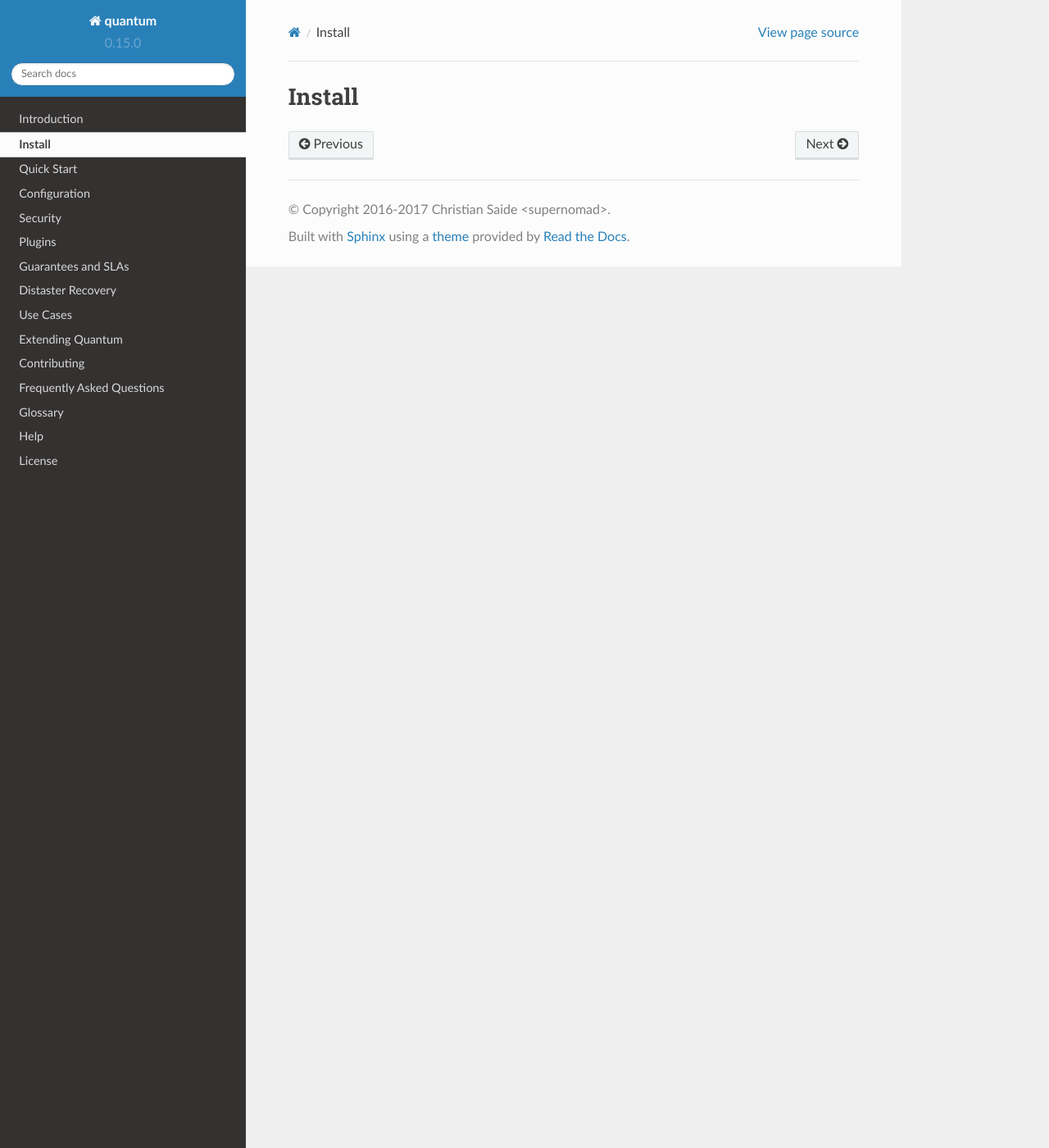
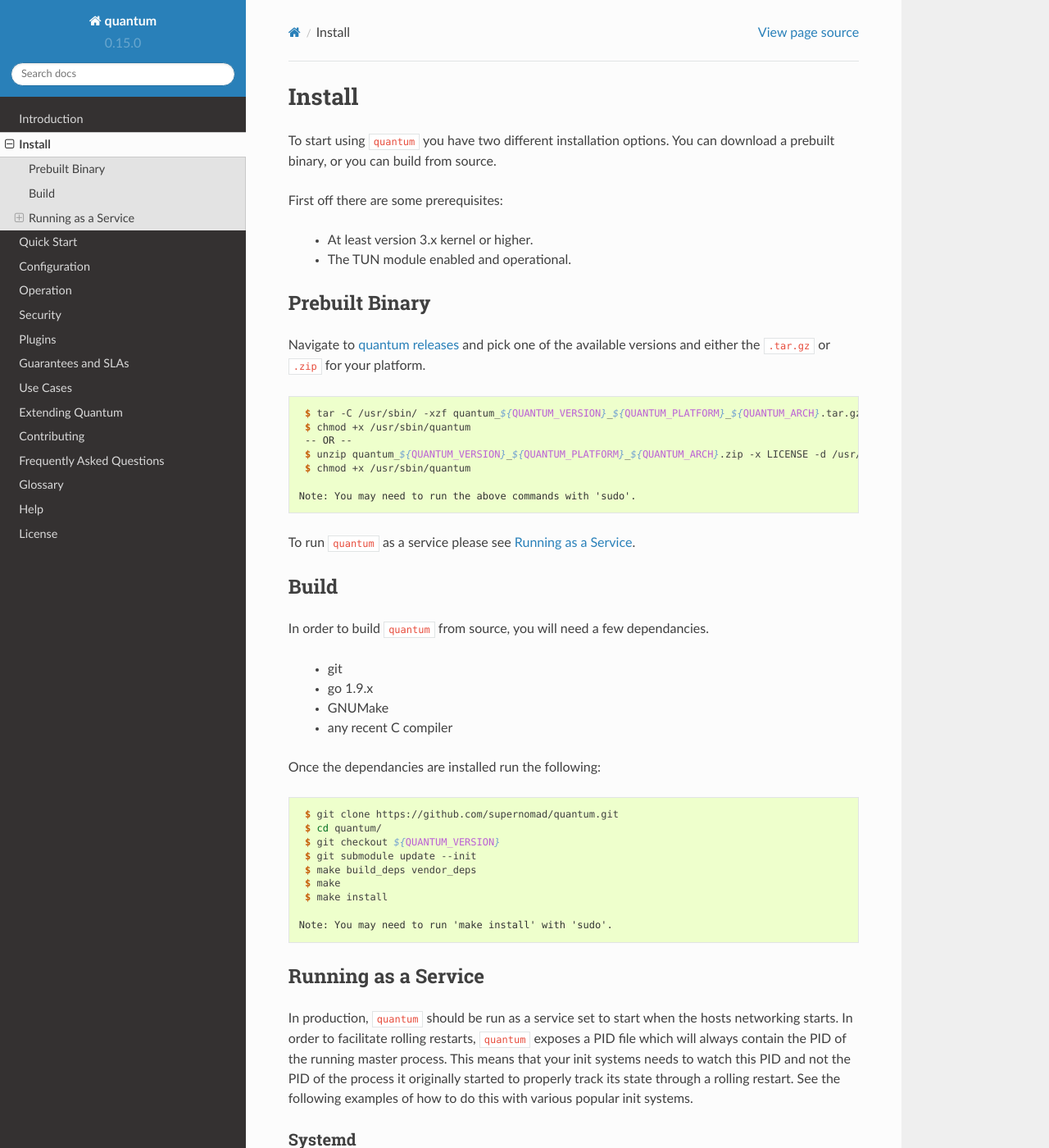
Before and after one commit to supernomad/quantum, a Sphinx documentation site: the page built from docs/install.rst, in a window 1280 px wide and 1400 px high. Shown: the whole window at 82% size. Built offline with Sphinx 7.4.7 and the Read the Docs theme 2.0.0, drawn with Linux system fonts in a browser that asks for light colours; some of the changed text lies outside the part shown.

Commit message:
A good amount of changes and tweaks

```diff
--- a/docs/configuration.rst
+++ b/docs/configuration.rst
@@ -28,8 +28,6 @@
 {{ section.name }}
 {{ "-" * section.name|length }}
 
-----------------------
-
 {{ section.description }}
 
 {% for option in section.options %}
--- a/docs/contribute.rst
+++ b/docs/contribute.rst
@@ -25,3 +25,4 @@
   #. Before a PR is opened, ``make all check`` must succeed locally.
   #. All jenkins builds must pass successfully.
   #. The merged changes *must* be rebased on develop of the original `quantum repo <https://github.com/supernomad/quantum>`_.
+  #. Relevant documentation has been added for any new features.
--- a/docs/dr.rst
+++ /dev/null
@@ -1,3 +0,0 @@
-####################
- Distaster Recovery
-####################
--- a/docs/install.rst
+++ b/docs/install.rst
@@ -1,3 +1,68 @@
 #########
  Install
 #########
+
+To start using ``quantum`` you have two different installation options. You can download a prebuilt binary, or you can build from source.
+
+First off there are some prerequisites:
+
+  * At least version 3.x kernel or higher.
+  * The TUN module enabled and operational.
+
+Prebuilt Binary
+===============
+
+Navigate to `quantum releases <https://github.com/supernomad/quantum/releases>`_ and pick one of the available versions and either the ``.tar.gz`` or ``.zip`` for your platform.
+
+.. code-block:: console
+
+   $ tar -C /usr/sbin/ -xzf quantum_${QUANTUM_VERSION}_${QUANTUM_PLATFORM}_${QUANTUM_ARCH}.tar.gz --exclude='LICENSE'
+   $ chmod +x /usr/sbin/quantum
+   -- OR --
+   $ unzip quantum_${QUANTUM_VERSION}_${QUANTUM_PLATFORM}_${QUANTUM_ARCH}.zip -x LICENSE -d /usr/sbin/
+   $ chmod +x /usr/sbin/quantum
+
+  Note: You may need to run the above commands with 'sudo'.
+
+To run ``quantum`` as a service please see :ref:`running_as_a_serivce`.
+
+Build
+=====
+
+In order to build ``quantum`` from source, you will need a few dependancies.
+
+  * git
+  * go 1.9.x
+  * GNUMake
+  * any recent C compiler
+
+Once the dependancies are installed run the following:
+
+.. code-block:: console
+
+   $ git clone https://github.com/supernomad/quantum.git
+   $ cd quantum/
+   $ git checkout ${QUANTUM_VERSION}
+   $ git submodule update --init
+   $ make build_deps vendor_deps
+   $ make
+   $ make install
+
+  Note: You may need to run 'make install' with 'sudo'.
+
+.. _running_as_a_serivce:
+
+Running as a Service
+====================
+
+In production, ``quantum`` should be run as a service set to start when the hosts networking starts. In order to facilitate rolling restarts, ``quantum`` exposes a PID file which will always contain the PID of the running master process. This means that your init systems needs to watch this PID and not the PID of the process it originally started to properly track its state through a rolling restart. See the following examples of how to do this with various popular init systems.
+
+Systemd
+-------
+
+To run ``quantum`` in systemd see `this example unit file <https://github.com/supernomad/quantum/blob/master/dist/systemd/quantum.service>`_.
+
+Upstart
+-------
+
+To run ``quantum`` in upstart see `this example configuration file <https://github.com/supernomad/quantum/blob/master/dist/upstart/quantum.conf>`_.
--- /dev/null
+++ b/docs/operation.rst
@@ -0,0 +1,3 @@
+###########
+ Operation
+###########
--- a/docs/quick-start.rst
+++ b/docs/quick-start.rst
@@ -1,3 +1,5 @@
 #############
  Quick Start
 #############
+
+To get ``quantum`` up and running you will need to have an operational `Etcd cluster <https://coreos.com/etcd/>`_ and have :doc:`quantum installed <install>`.
```
Also changed, not shown: other parts of docs/contribute.rst (+2 -2 lines), docs/index.rst (+8 -21 lines), docs/introduction.rst (+22 -0 lines), 3 other files.
